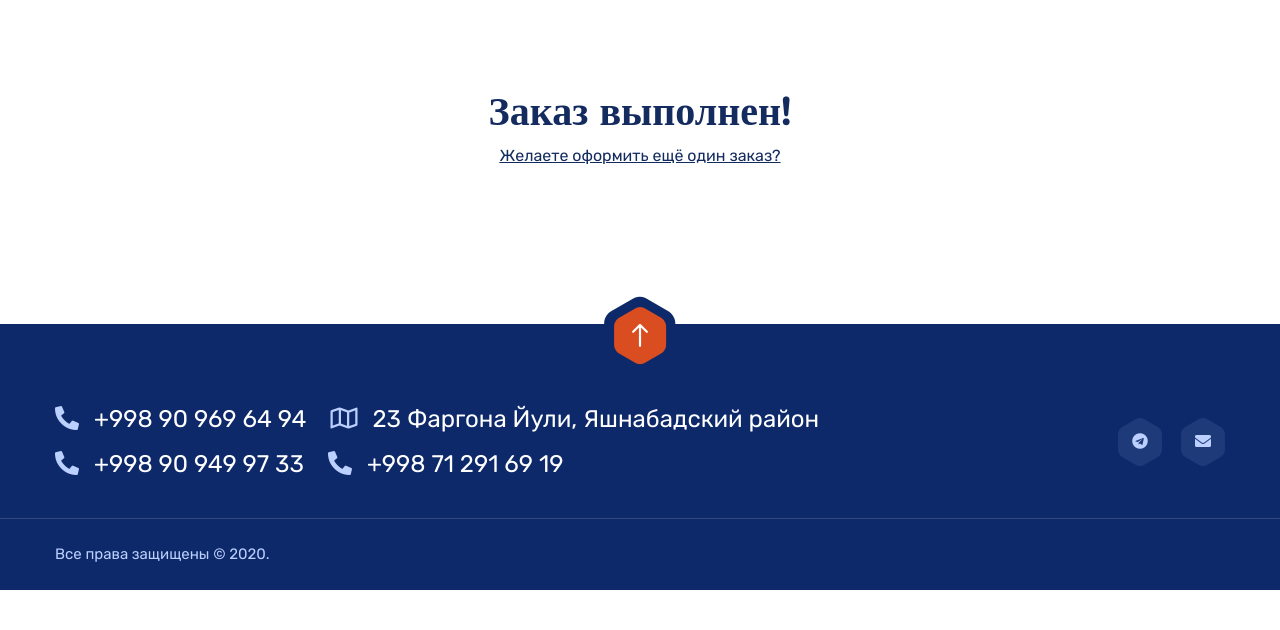
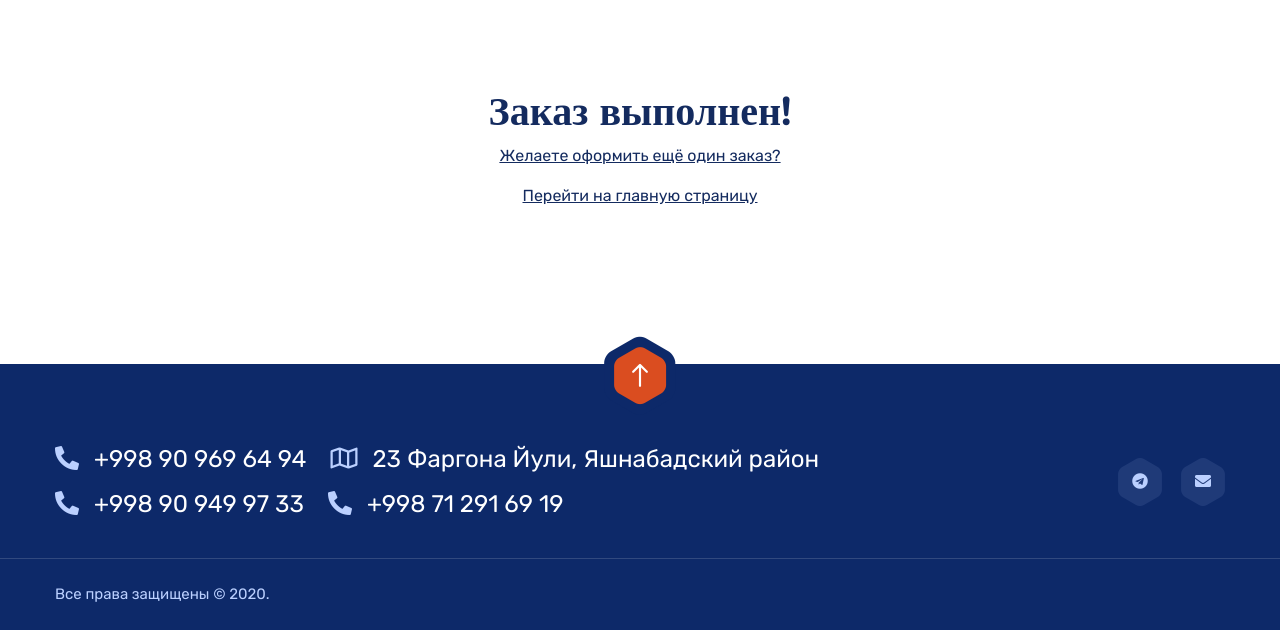
Before and after one commit to Dooweed/bbu_academy, a Django app: template templates/purchase/finished.html in a window 1280 px wide. Shown: the part 261-891 px from the top of the page. Before the commit the page ends 851 px from the top, so only its background shows below. Run offline with Django 3.2, Linux system fonts and the light colour scheme; the template is opened without the code that fills it: values that come from a table or form of the project are taken from there, others are empty; data comes from the database, SQL or seed files in the repository; some libraries are stand-ins or nearby versions.

Commit message:
Minor changes & Bug fixes

```diff
--- a/purchase/views.py
+++ b/purchase/views.py
@@ -338,7 +338,7 @@ def payment_form_view(request):
                 payment_link = None
             context = {"payer": record.payer, "students_list": get_students_list(record), "mail": True, "payment_link": payment_link}
             html_content = render_to_string("purchase/mail/html_mail.html", context, request=request)
-            text_content = strip_tags(render_to_string("purchase/mail/text_mail.html", {"payer": record.payer, "students_list": record.students.all(), "mail": True}))
+            text_content = strip_tags(render_to_string("purchase/mail/text_mail.html", context))
             mail = EmailMultiAlternatives(subject="Новая покупка", body=text_content, from_email=EMAIL_HOST_USER, to=STAFF_MAILS + [record.payer.email()])
             mail.attach_alternative(transform(html_content, base_url=f"{request.scheme}://{request.get_host()}"), 'text/html')  # Attach html version
 
--- a/templates/purchase/finished.html
+++ b/templates/purchase/finished.html
@@ -36,8 +36,8 @@
                     <p class="text-center">{% translate 'Оплата через Payme успешно выполнена' %}</p>
                 {% endif %}
 
-                <p class="text-center"><a style="text-decoration: underline" class="mt-3" href="{% url 'purchase:offer-agreement' %}">{% translate 'Желаете оформить ещё один заказ?' %}</a></p>
-
+                <p class="text-center"><a style="text-decoration: underline" href="{% url 'purchase:offer-agreement' %}">{% translate 'Желаете оформить ещё один заказ?' %}</a></p>
+                <p class="text-center mt-3"><a style="text-decoration: underline" href="{% url 'index' %}">{% translate 'Перейти на главную страницу' %}</a></p>
             </div><!-- About Wrap 5 -->
         </div>
     </div>
```
